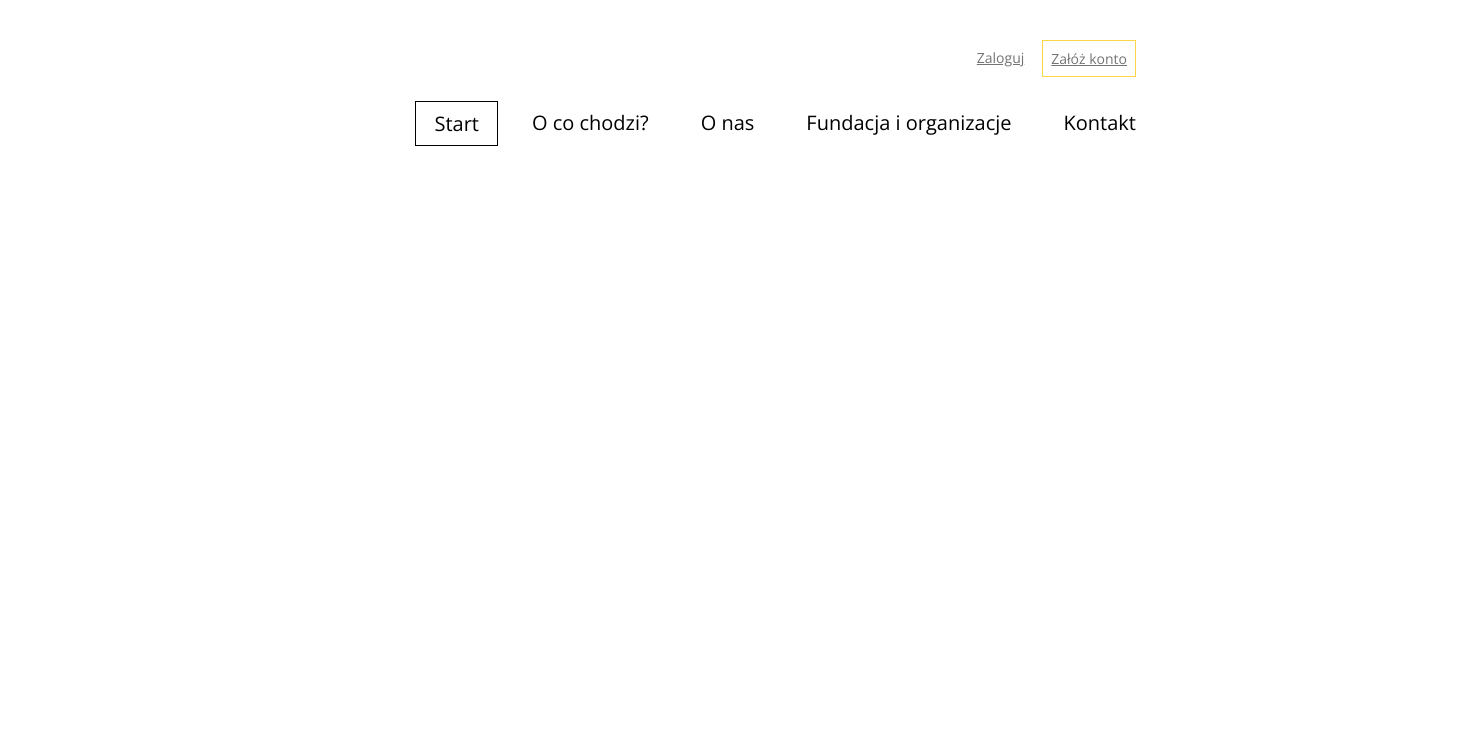
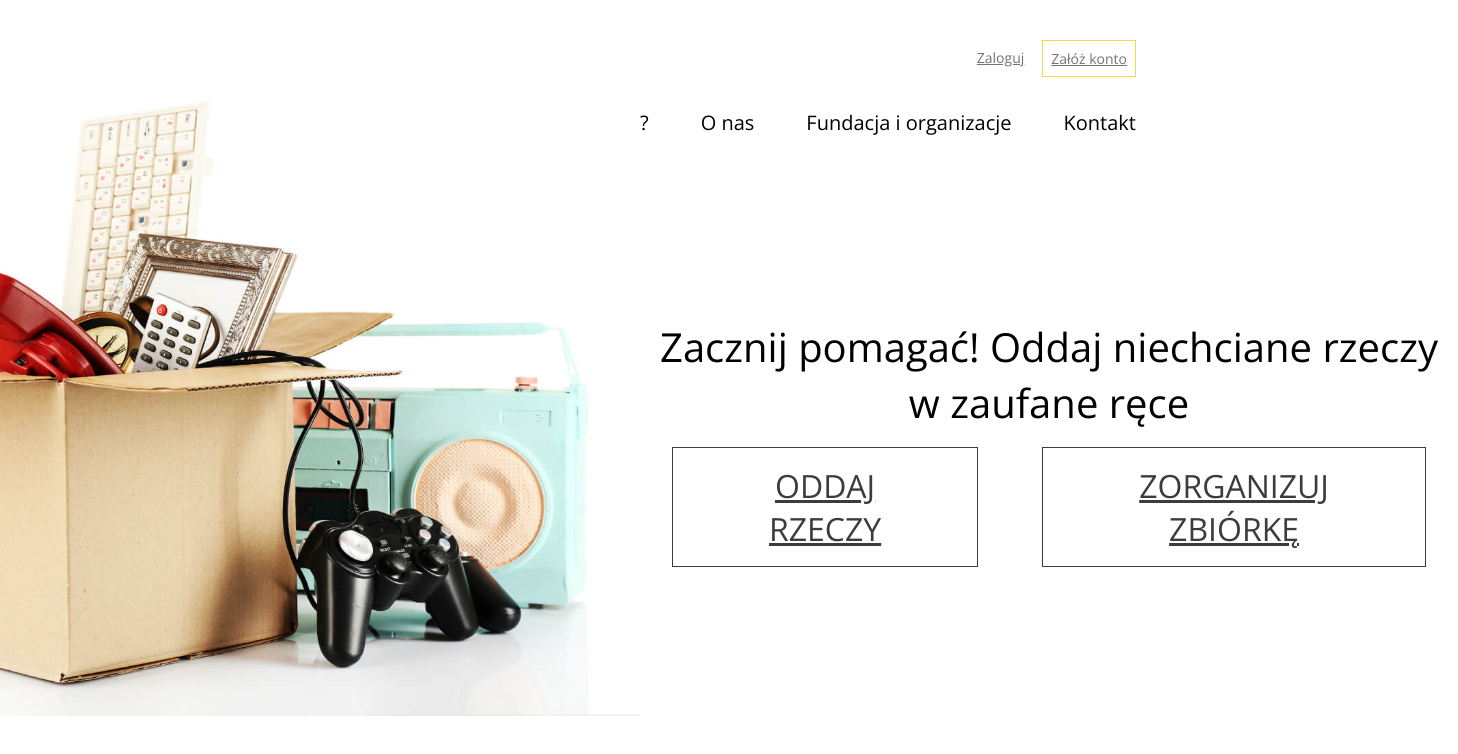
Before and after one commit to kchmaya/oddam-w-dobre-rece, a React (Create React App) app: page / in a window 1280 px wide. Shown: the top 754 px of the page, 1458 px wide, since content can reach past the window. Built offline with nearby package versions, Linux system fonts and the light colour scheme.

Commit message:
header and main section constr

```diff
--- a/src/components/Header.js
+++ b/src/components/Header.js
@@ -5,16 +5,16 @@ import {Link} from 'react-scroll';
 class Header extends Component {
     render() {
         return (
-            <div className='header'>
+            <section className='header'>
                 <div className='header-login'>
                     <ul>
                         <li>
-                            <NavLink className="header-login-nav" to="/login">
+                            <NavLink className='header-login-nav' to='/login'>
                                 Zaloguj
                             </NavLink>
                         </li>
                         <li>
-                            <NavLink className="header-login-nav" to="/register">
+                            <NavLink className='header-login-nav' to='/register'>
                                 Załóż konto
                             </NavLink>
                         </li>
@@ -23,7 +23,7 @@ class Header extends Component {
                 <div className='header-menu'>
                     <ul>
                         <li>
-                            <Link to="/">
+                            <Link to='/'>
                                 Start
                             </Link>
                         </li>
@@ -49,7 +49,7 @@ class Header extends Component {
                         </li>
                     </ul>
                 </div>
-            </div>
+            </section>
         );
     }
 }
--- a/src/components/Home.js
+++ b/src/components/Home.js
@@ -1,6 +1,6 @@
 import React, {Component} from 'react';
 import Header from './Header';
-// import MainSection from './MainSection';
+import MainSection from './MainSection';
 // import ThreeColumns from './ThreeColumns';
 // import Steps from './Steps';
 // import About from './About';
@@ -14,7 +14,7 @@ class Home extends Component {
         return (
             <>
                 <Header />
-            {/*    <MainSection />*/}
+                <MainSection />
             {/*    <ThreeColumns />*/}
             {/*    <Steps />*/}
             {/*    <About />*/}
--- a/src/components/MainSection.js
+++ b/src/components/MainSection.js
@@ -0,0 +1,25 @@
+import React, {Component} from 'react';
+import {Link} from 'react-router-dom';
+
+class MainSection extends Component {
+    render() {
+        return (
+            <section className='main-section'>
+                <img src={require ('../assets/Home-Hero-Image.jpg')} alt='' className='main-section-img'/>
+                <div className='main-section-text'>
+                    <h1 className='main-section-title'> Zacznij pomagać! Oddaj niechciane rzeczy w zaufane ręce </h1>
+                    <ul className='main-section-btns'>
+                        <li>
+                            <Link to='' className='btn-link'> Oddaj rzeczy </Link>
+                        </li>
+                        <li>
+                            <Link to='' className='btn-link'> Zorganizuj zbiórkę </Link>
+                        </li>
+                    </ul>
+                </div>
+            </section>
+        )
+    }
+}
+
+export default MainSection;
--- /dev/null
+++ b/src/scss/MainSection.scss
@@ -0,0 +1,48 @@
+@import "settings/colors";
+
+.main-section {
+  display: flex;
+
+  .main-section-img {
+    display: block;
+    height: auto;
+    margin-left: -23%;
+    margin-top: -10%;
+    max-width: 73%;
+  }
+
+  .main-section-text {
+    display: flex;
+    flex-direction: column;
+    align-content: center;
+    align-items: center;
+    justify-content: center;
+    margin-right: 8rem;
+    width: 100%;
+
+    .main-section-title {
+      font-size: 2.5rem;
+      font-weight: 500;
+      line-height: 3.5rem;
+      text-align: center;
+    }
+
+    .main-section-btns {
+      display: flex;
+
+      li {
+        border: 1px solid $color-dark-brown;
+        font-size: 2rem;
+        margin: 1rem 2rem;
+        padding: 1rem 6rem;
+        text-align: center;
+
+        .btn-link {
+          color: $color-dark-brown;
+          text-transform: uppercase;
+          font-weight: 400;
+        }
+      }
+    }
+  }
+}
--- a/src/scss/main.scss
+++ b/src/scss/main.scss
@@ -1,7 +1,8 @@
-@import "settings/colors";
-@import "settings/fonts";
+@import 'settings/colors';
+@import 'settings/fonts';
 
-@import "Header";
+@import 'Header';
+@import 'MainSection';
 
 * {
   margin: 0;
```
